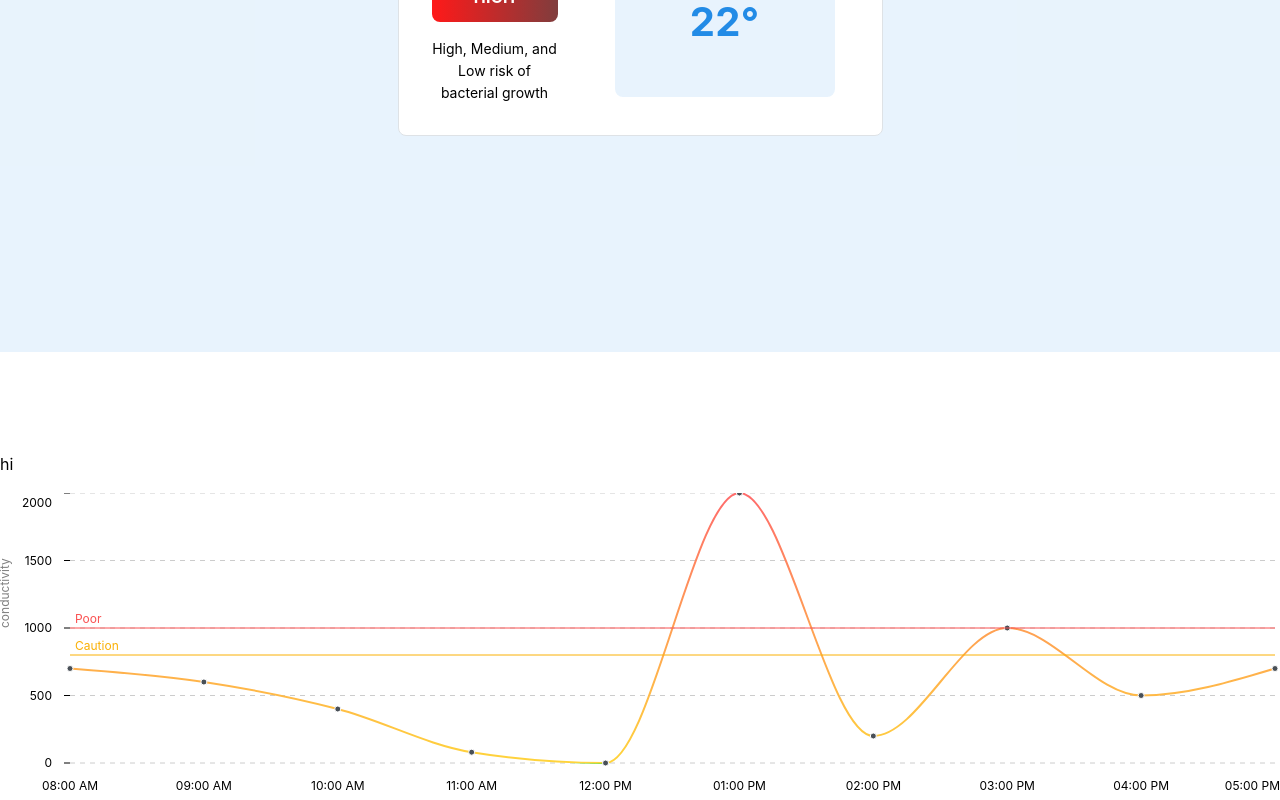
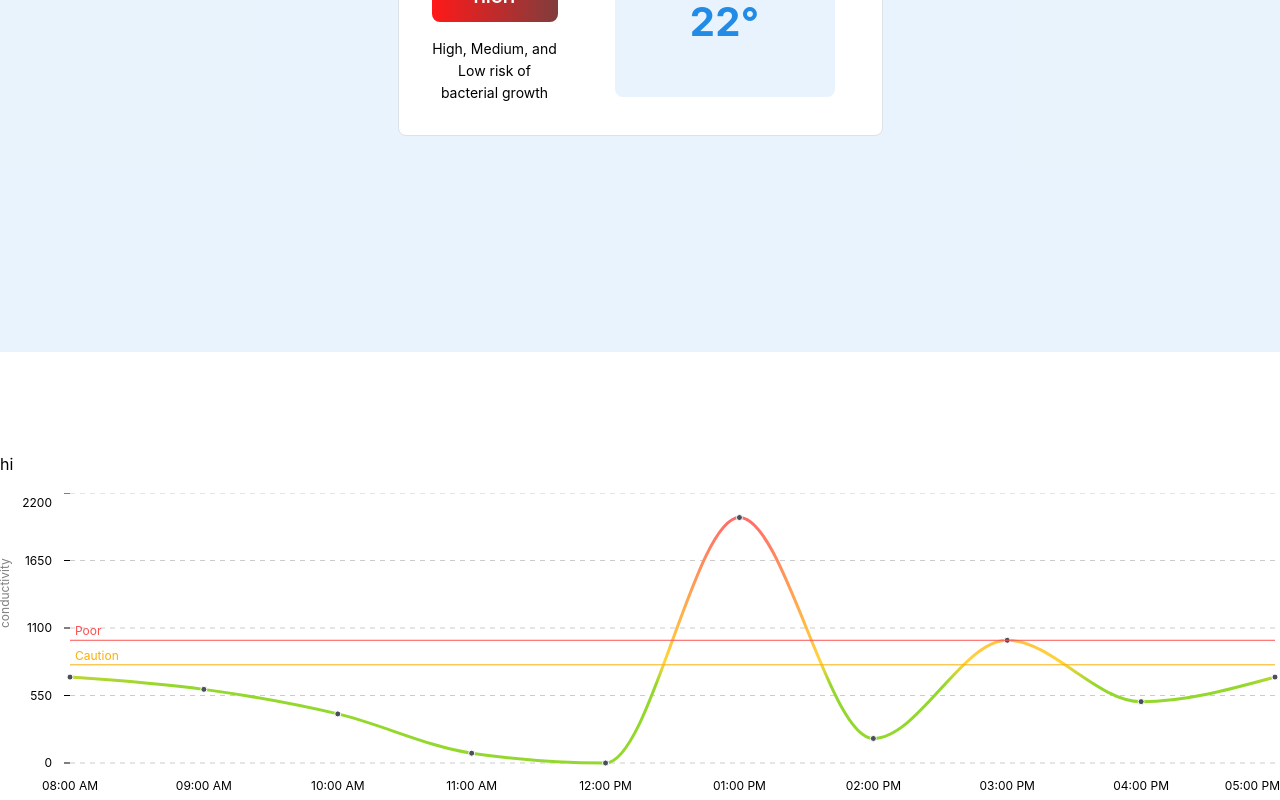
Before and after one commit to Vivra-Bottle/vivra_app, a Next.js app in the folder vivra_bottle_app/: page / in a window 1280 px wide. Shown: the part 597-1397 px from the top of the page. Built offline with nearby package versions, Linux system fonts and the light colour scheme.

Commit message:
summary conductivity line chart format complete

```diff
--- a/vivra_bottle_app/src/components/conductivityLineChart/ConductivityLineChart.tsx
+++ b/vivra_bottle_app/src/components/conductivityLineChart/ConductivityLineChart.tsx
@@ -1,46 +1,75 @@
 import { FC } from "react";
 import { LineChart } from "@mantine/charts";
+import { TooltipProps } from "recharts";
+import { Paper, Text } from "@mantine/core";
 
 export interface ConductivityLineChartProps {
   data: { time: string; conductivity: number }[];
 }
 
+// Tooltip
+function ChartTooltip(props: TooltipProps<any, any>) {
+  const item = props?.payload?.[0]?.payload;
+  if (!item) return null;
+  return (
+    <Paper px="md" py="sm" withBorder shadow="md" radius="md" mt={5}>
+      <Text fw={500} mb={5}>
+        {item.time}
+      </Text>
+      <Text fz="sm">Conductivity: {item.conductivity} µS/cm</Text>
+    </Paper>
+  );
+}
+
 export const ConductivityLineChart: FC<ConductivityLineChartProps> = ({
   data,
 }) => {
+  // offset values calculations based on max y value
+  const maxy = 2200;
+  // Adjust fadeStart to finetune where the transition between colours starts
+  const fadeStart = 100;
+  const greenoffset = ((maxy - 800 + fadeStart) / maxy) * 100;
+  const yellowoffset = ((maxy - 1000 + fadeStart) / maxy) * 100;
   return (
     <div>
       <LineChart
-        withTooltip={false}
+        withDots={true}
         type="gradient"
         gradientStops={[
-          { offset: 0, color: "red.5" }, // Green at the lowest conductivity values
-          { offset: 800, color: "yellow.4" }, // Green up to 800
-          { offset: 1000, color: "lime.5" },
+          { offset: 0, color: "red.5" },
+          { offset: yellowoffset, color: "yellow.4" },
+          { offset: greenoffset, color: "lime.5" },
         ]}
         h={300}
-        // w={300}
         data={data}
         dataKey="time"
         xAxisProps={{
-          tickFormatter: (time: string) => time, // Format x-axis ticks as time
+          tickFormatter: (time: string) => time,
         }}
         yAxisLabel="conductivity"
         yAxisProps={{
-          domain: [0, 2000], // Set range for conductivity (y-axis)
+          domain: [0, maxy],
         }}
         referenceLines={[
           { y: 1000, label: "Poor", color: "red" },
-          { y: 800, label: "Caution", color: "yellow" }, // Reference line for conductivity threshold
-          // { x: "12:00 PM", label: "Midday", color: "blue" }, // Reference line for midday
+          { y: 800, label: "Caution", color: "yellow" },
         ]}
         series={[
           {
-            name: "conductivity", // Data series name
-            color: "indigo", // Line color
+            name: "conductivity",
+            color: "indigo",
           },
         ]}
-      />
+        strokeWidth={3}
+        tooltipProps={{
+          content: ChartTooltip,
+          cursor: {
+            stroke: "grey",
+            strokeWidth: 1,
+            strokeDasharray: "5 5",
+          },
+        }}
+      ></LineChart>
     </div>
   );
 };
```
